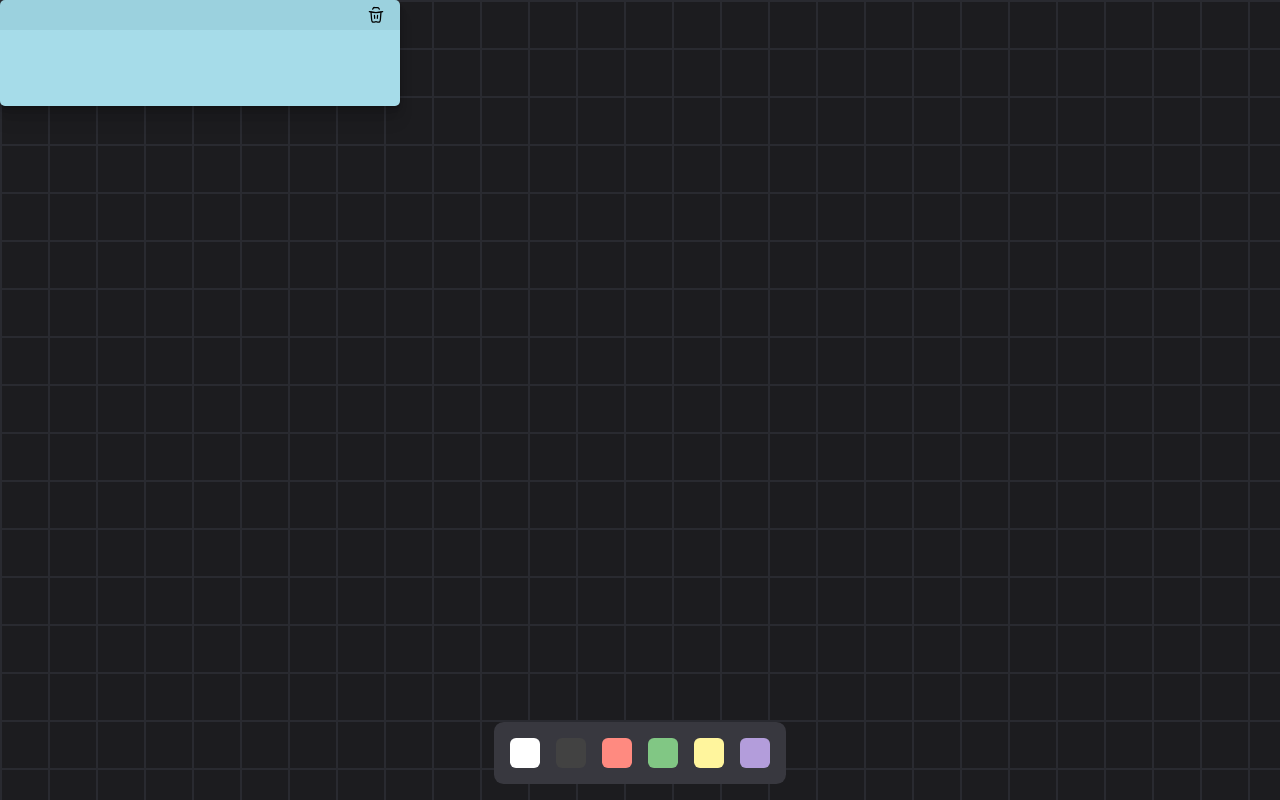
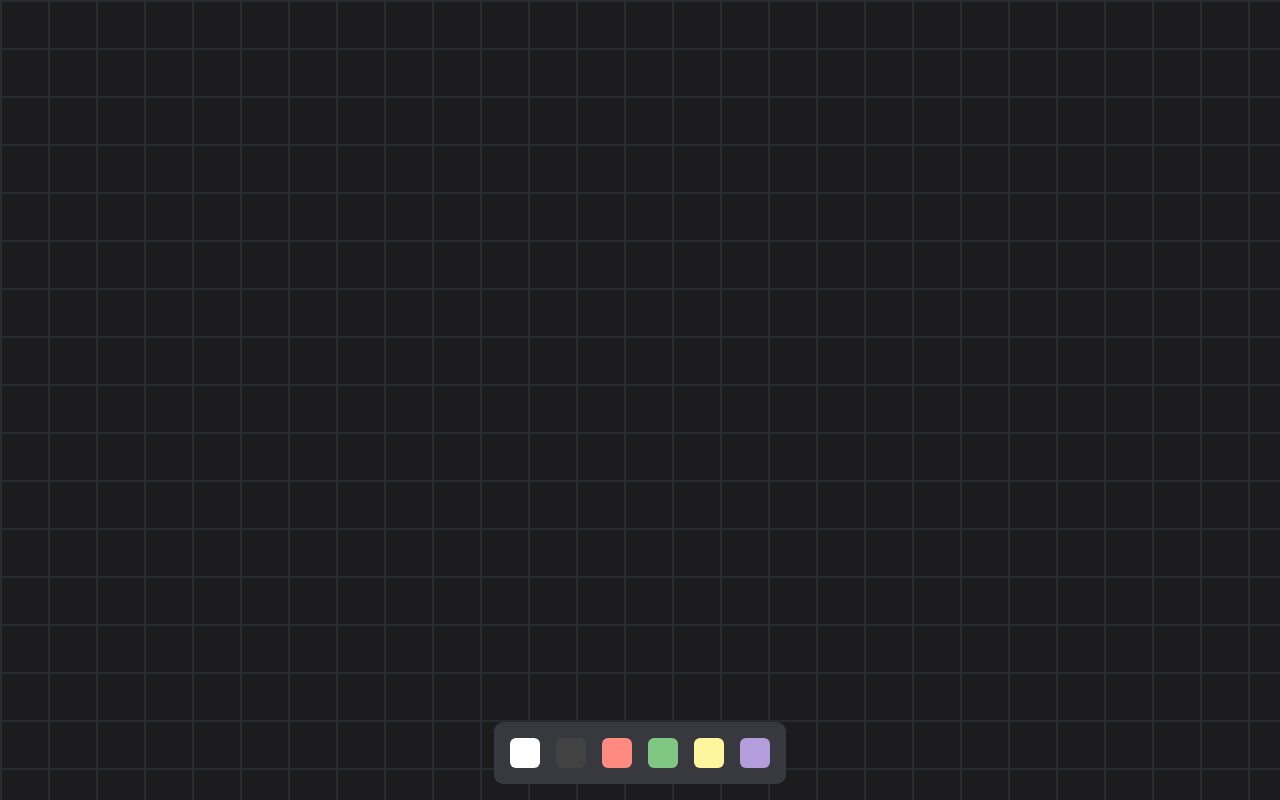
Before and after one commit to farbautie/sticky-it, a React (Vite) app: page / in a window 1280 px wide. Built offline with nearby package versions, Linux system fonts and the light colour scheme.

Commit message:
feat: :sparkles: creation of cards using the color bar

```diff
--- a/package.json
+++ b/package.json
@@ -1,7 +1,7 @@
 {
     "name": "sticky-it",
     "private": true,
-    "version": "0.2.3",
+    "version": "0.3.0",
     "type": "module",
     "scripts": {
         "dev": "vite",
--- a/src/App.tsx
+++ b/src/App.tsx
@@ -1,12 +1,12 @@
 import Container from '@/components/Container'
 import Controls from '@/components/Controls'
-import Card from '@/components/Card'
+import { CardProvider } from '@/context/CardContext'
 
 export default function App() {
     return (
-        <Container>
-            <Card />
+        <CardProvider>
+            <Container />
             <Controls />
-        </Container>
+        </CardProvider>
     )
 }
--- a/src/components/Card.tsx
+++ b/src/components/Card.tsx
@@ -1,6 +1,8 @@
 import React, { useRef } from 'react'
 
-export default function Card() {
+import { CardData } from '@/context/CardContext'
+
+export default function Card({ colors, position }: CardData) {
     const cardRef = useRef<HTMLDivElement>(null)
     const textareaRef = useRef<HTMLTextAreaElement>(null)
     const isDraggingRef = useRef<boolean>(false)
@@ -69,15 +71,17 @@ export default function Card() {
         <div
             className="card"
             style={{
-                position: 'absolute',
+                left: position.x + 'px',
+                top: position.y + 'px',
             }}
             ref={cardRef}
             onMouseDown={handleMouseDown}
         >
-            <div className="card-header">
+            <div
+                className="card-header"
+                style={{ backgroundColor: colors.header }}
+            >
                 <svg
-                    id={''}
-                    data-id={''}
                     onClick={handleDelete}
                     style={{
                         height: '20px',
@@ -96,8 +100,16 @@ export default function Card() {
                     ></path>
                 </svg>
             </div>
-            <div className="card-body">
+            <div
+                className="card-body"
+                style={{
+                    backgroundColor: colors.body,
+                }}
+            >
                 <textarea
+                    style={{
+                        color: colors.text,
+                    }}
                     ref={textareaRef}
                     onInput={handleTextareaInput}
                     onMouseDown={(e) => e.stopPropagation()}
--- a/src/components/Container.tsx
+++ b/src/components/Container.tsx
@@ -1,7 +1,16 @@
-interface Props {
-    children: React.ReactElement | React.ReactElement[]
+import { useContext } from 'react'
+
+import CardContext from '@/context/CardContext'
+import Card from '@/components/Card'
+
+export default function Container() {
+    const { cards } = useContext(CardContext)
+
+    return (
+        <div className="container">
+            {cards.map((card) => {
+                return <Card key={card.id} {...card} />
+            })}
+        </div>
+    )
 }
-
-export default function Container({ children }: Props) {
-    return <div className="container">{children}</div>
-}
--- a/src/components/Controls.tsx
+++ b/src/components/Controls.tsx
@@ -1,18 +1,39 @@
+import { useContext } from 'react'
+
+import CardContext from '@/context/CardContext'
 import { colors } from '@/colors'
 
 export default function Controls() {
+    const { addCard } = useContext(CardContext)
+
     return (
         <div className="controls">
             {colors.map((color) => {
                 return (
-                    <div
+                    <button
+                        type="button"
                         className="color"
                         key={color.id}
                         id={color.id}
                         style={{
                             backgroundColor: color.header,
                         }}
-                    ></div>
+                        onClick={() =>
+                            addCard({
+                                id: Math.round(Math.random() * 1000).toString(),
+                                body: '',
+                                position: {
+                                    x: 10,
+                                    y: 50,
+                                },
+                                colors: {
+                                    header: color.header,
+                                    body: color.body,
+                                    text: color.text,
+                                },
+                            })
+                        }
+                    ></button>
                 )
             })}
         </div>
--- /dev/null
+++ b/src/context/CardContext.tsx
@@ -0,0 +1,44 @@
+import { createContext, useState } from 'react'
+
+export interface CardData {
+    id: string
+    body: string
+    position: {
+        x: number
+        y: number
+    }
+    colors: {
+        header: string
+        body: string
+        text: string
+    }
+}
+
+const CardContext = createContext<{
+    cards: CardData[]
+    addCard: (cardData: CardData) => void
+}>({
+    cards: [],
+    // eslint-disable-next-line @typescript-eslint/no-unused-vars
+    addCard: (_cardData: CardData) => {},
+})
+
+export const CardProvider = ({
+    children,
+}: {
+    children: JSX.Element | JSX.Element[]
+}) => {
+    const [cards, setCards] = useState<CardData[]>([])
+
+    const addCard = (cardData: CardData) => {
+        setCards([...cards, cardData])
+    }
+
+    return (
+        <CardContext.Provider value={{ cards, addCard }}>
+            {children}
+        </CardContext.Provider>
+    )
+}
+
+export default CardContext
--- a/src/index.css
+++ b/src/index.css
@@ -74,6 +74,7 @@ textarea:focus {
     height: 30px;
     width: 30px;
     border-radius: 20%;
+    border: none;
     cursor: pointer;
     transition: 0.3s;
 }
```
Also changed, not shown: src/hooks/useLocalStorage.ts (added).
